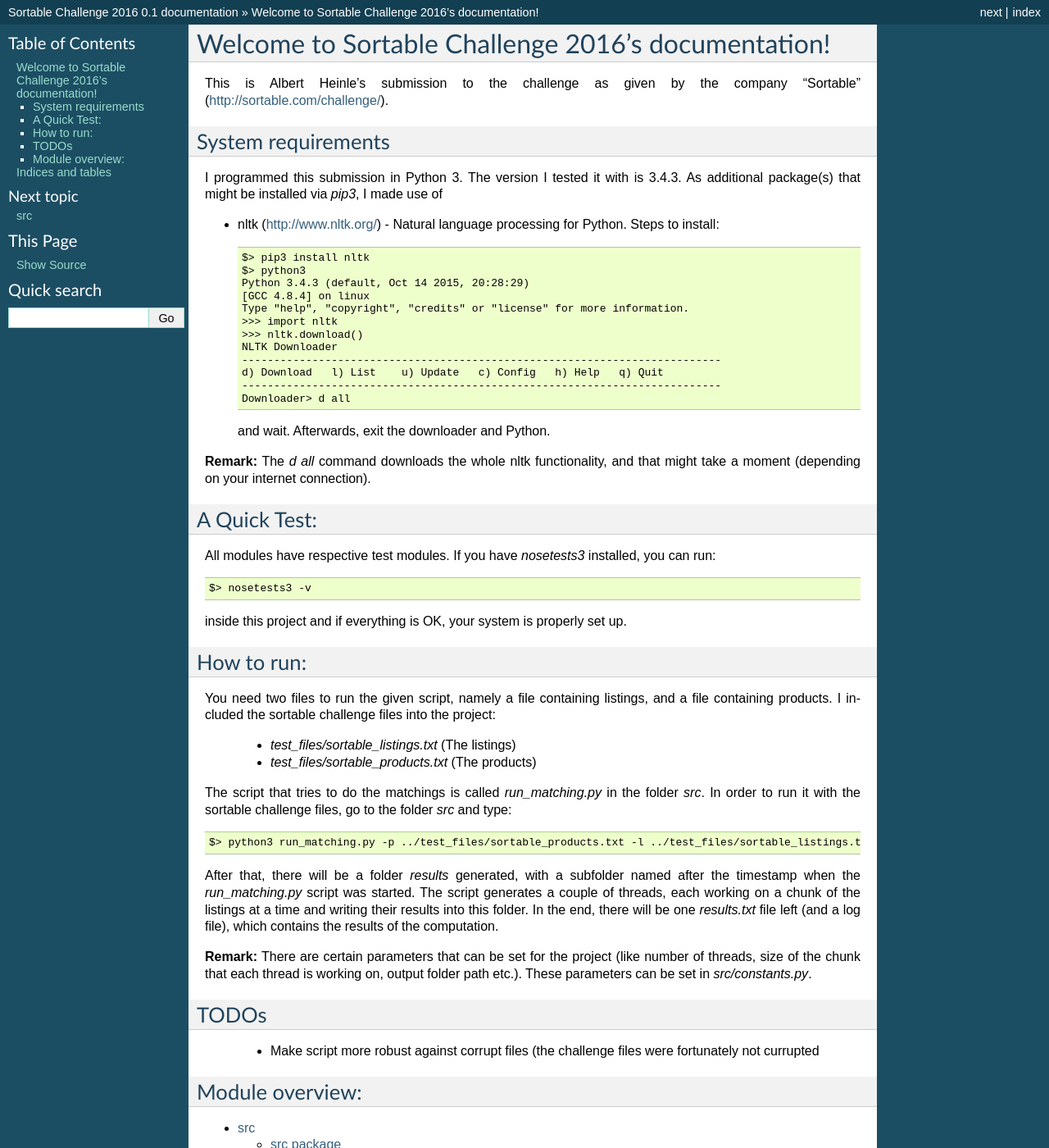
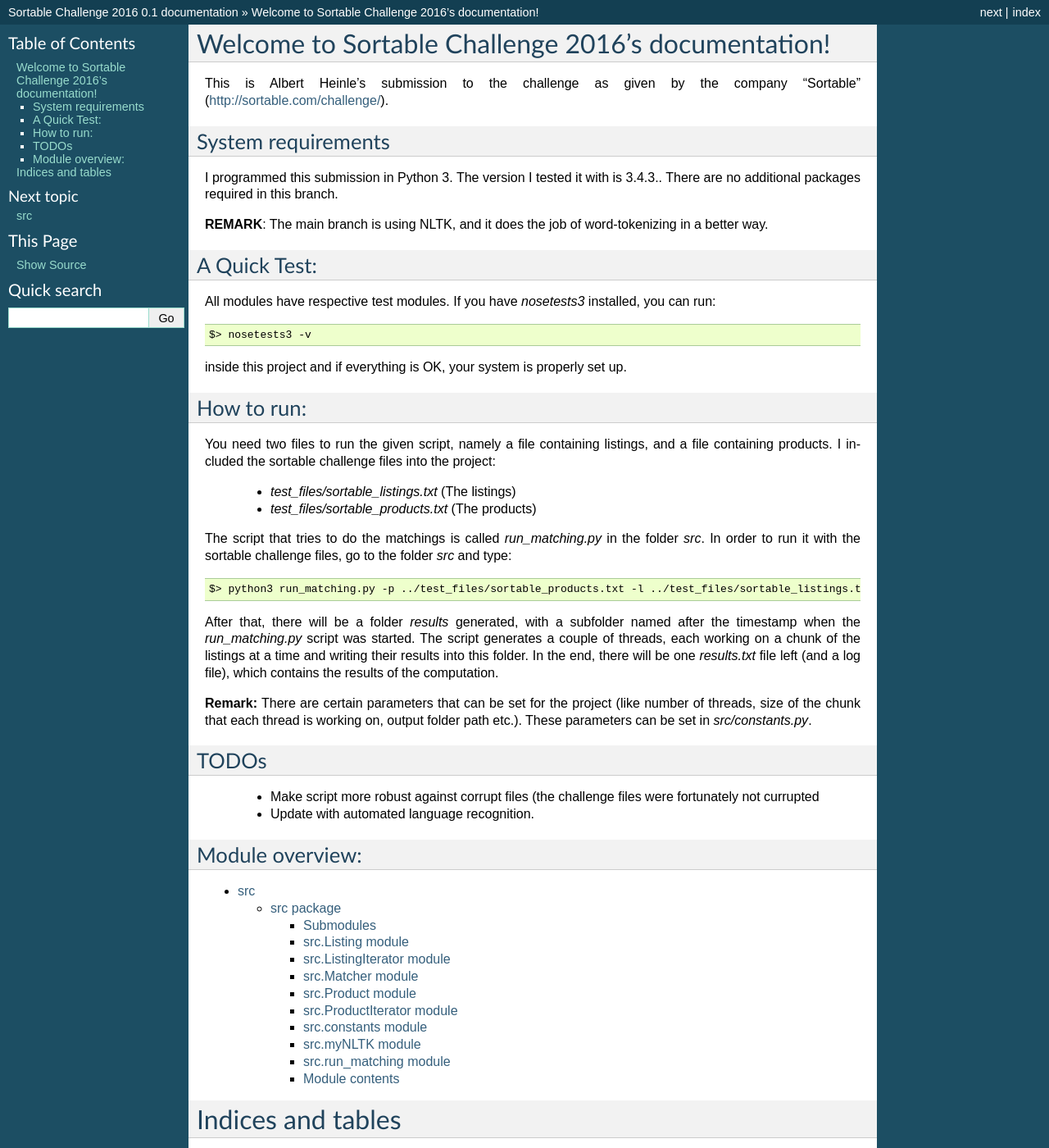
Before and after one commit to ioah86/2016_Sortable_Challenge, a Sphinx documentation site: the page built from doc/index.rst, in a window 1280 px wide and 1400 px high. Shown: the whole window at 82% size. Built offline with Sphinx 7.4.7, drawn with Linux system fonts in a browser that asks for light colours.

```diff
--- a/doc/index.rst
+++ b/doc/index.rst
@@ -13,31 +13,10 @@ System requirements
 -------------------
 
 I programmed this submission in Python 3. The version I tested it with
-is 3.4.3. As additional package(s) that might be installed via `pip3`, I
-made use of
+is 3.4.3.. There are no additional packages required in this branch.
 
-- nltk (http://www.nltk.org/) - Natural language processing for Python.
-  Steps to install::
-
-    $> pip3 install nltk
-    $> python3
-    Python 3.4.3 (default, Oct 14 2015, 20:28:29)
-    [GCC 4.8.4] on linux
-    Type "help", "copyright", "credits" or "license" for more information.
-    >>> import nltk
-    >>> nltk.download()
-    NLTK Downloader
-    ---------------------------------------------------------------------------
-    d) Download   l) List    u) Update   c) Config   h) Help   q) Quit
-    ---------------------------------------------------------------------------
-    Downloader> d all
-
-  and wait. Afterwards, exit the downloader and Python.
-
-**Remark:** The `d all` command downloads the whole nltk
-functionality, and that might take a moment (depending on your
-internet connection).
-
+**REMARK**: The main branch is using NLTK, and it does the job of
+word-tokenizing in a better way.
 
 A Quick Test:
 -------------
@@ -85,7 +64,7 @@ TODOs
 
  - Make script more robust against corrupt files (the challenge files
    were fortunately not currupted
-
+ - Update with automated language recognition.
 
 Module overview:
 ----------------
--- a/doc/src.rst
+++ b/doc/src.rst
@@ -55,6 +55,15 @@ src.constants module
     :undoc-members:
     :show-inheritance:
 
+src.myNLTK module
+--------------------
+
+.. automodule:: src.myNLTK
+    :members:
+    :undoc-members:
+    :show-inheritance:
+
+
 src.run_matching module
 -----------------------
 
```
Also changed, not shown: README.md (+4 -30 lines), 2 other files.
